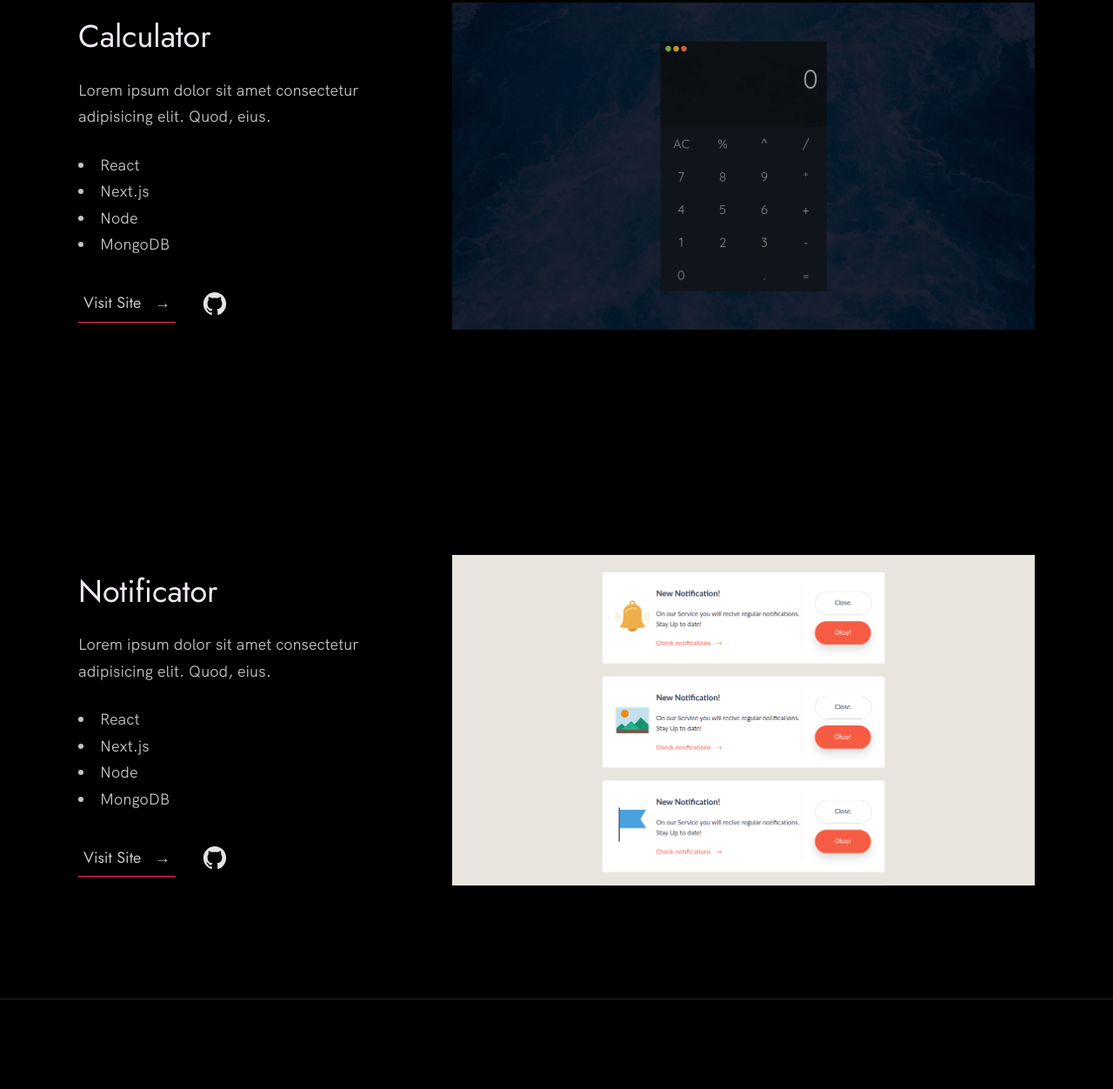
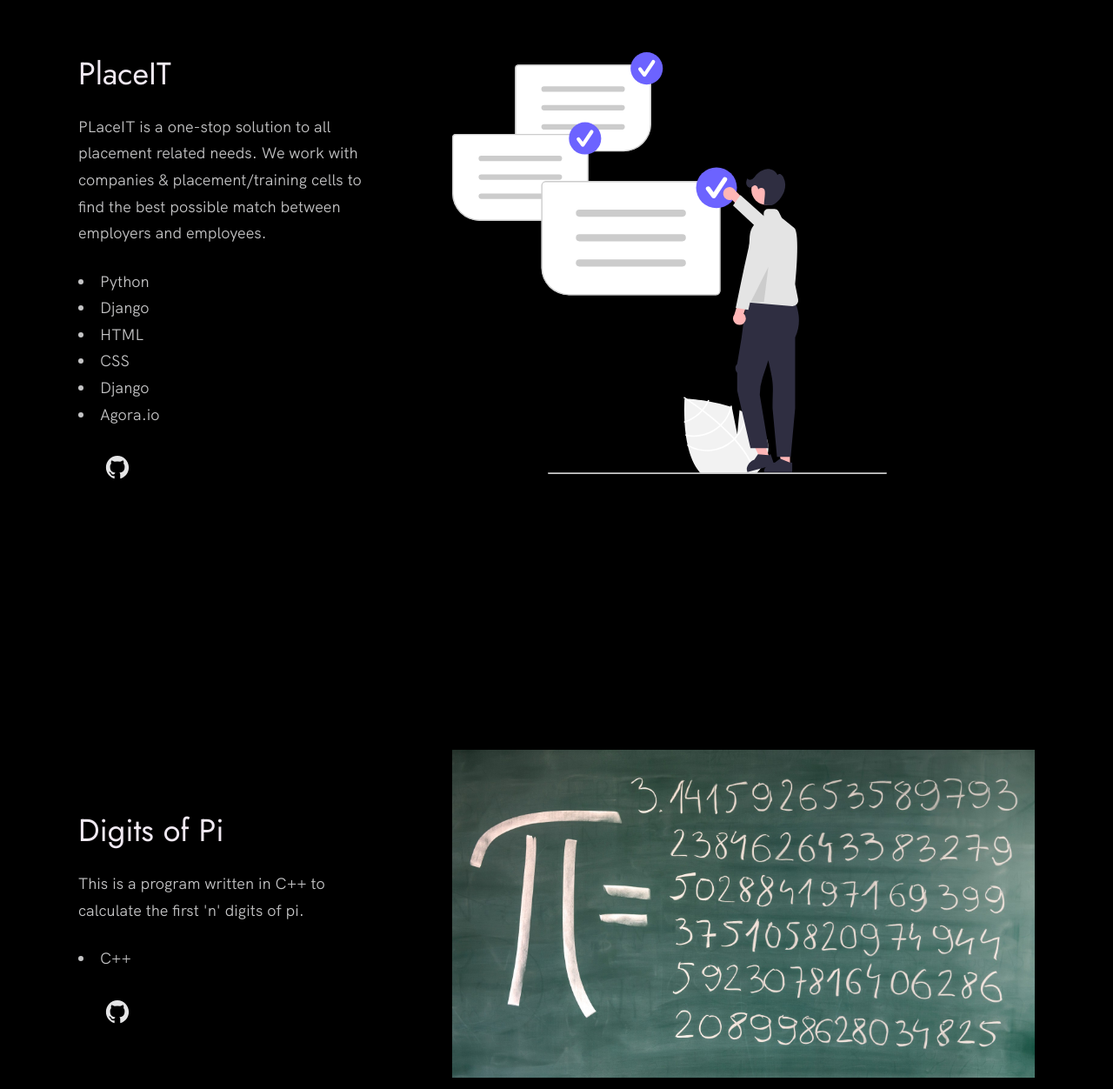
Before and after one commit to pavanthanay/portfolia-se, a plain HTML site: page index.html in a window 1280 px wide. Shown: the part 1925-3177 px from the top of the page at 87% size. Drawn offline with Linux system fonts and the light colour scheme.

Commit message:
Added more projects in My work section

```diff
--- a/index.html
+++ b/index.html
@@ -97,57 +97,48 @@
 
           <div class="work__box">
             <div class="work__text">
-              <h3>Calculator</h3>
+              <h3>PlaceIT</h3>
               <p>
-                Lorem ipsum dolor sit amet consectetur adipisicing elit. Quod,
-                eius.
+                PLaceIT is a one-stop solution to all placement related needs. We work with companies & placement/training cells to find the best possible match between employers and employees.
               </p>
               <ul class="work__list">
-                <li>React</li>
-                <li>Next.js</li>
-                <li>Node</li>
-                <li>MongoDB</li>
+                <li>Python</li>
+                <li>Django</li>
+                <li>HTML</li>
+                <li>CSS</li>
+                <li>Django</li>
+                <li>Agora.io</li>
               </ul>
 
               <div class="work__links">
-                <a href="#" class="link__text">
-                  Visit Site <span>&rarr;</span>
+                <a href="https://github.com/chinmayparekh/Master-Blasters" target="_blank">
+                  <img src="./images/github.svg" class="work__code" title="View Source Code" alt="GitHub" >
                 </a>
-                <a href="#">
+              </div>
+            </div>
+            <div class="work__image-box">
+              <img src="./images/placeit.svg" class="work__image" alt="Project 1" width="500" height="600"/>
+            </div>
+          </div>
+
+          <div class="work__box">
+            <div class="work__text">
+              <h3>Digits of Pi</h3>
+              <p>
+                This is a program written in C++ to calculate the first 'n' digits of pi.
+              </p>
+              <ul class="work__list">
+                <li>C++</li>
+              </ul>
+
+              <div class="work__links">
+                <a href="https://github.com/pavanthanay/NT1" target="_blank">
                   <img src="./images/github.svg" class="work__code" title="View Source Code" alt="GitHub">
                 </a>
               </div>
             </div>
             <div class="work__image-box">
-              <img src="./images/project-2.png" class="work__image" alt="Project 1" />
-            </div>
-          </div>
-
-          <div class="work__box">
-            <div class="work__text">
-              <h3>Notificator</h3>
-              <p>
-                Lorem ipsum dolor sit amet consectetur adipisicing elit. Quod,
-                eius.
-              </p>
-              <ul class="work__list">
-                <li>React</li>
-                <li>Next.js</li>
-                <li>Node</li>
-                <li>MongoDB</li>
-              </ul>
-
-              <div class="work__links">
-                <a href="#" class="link__text">
-                  Visit Site <span>&rarr;</span>
-                </a>
-                <a href="#">
-                  <img src="./images/github.svg" class="work__code" title="View Source Code" alt="GitHub">
-                </a>
-              </div>
-            </div>
-            <div class="work__image-box">
-              <img src="./images/project-3.png" class="work__image" alt="Project 3" />
+              <img src="./images/pi.jpg" class="work__image" alt="Project 3" />
             </div>
           </div>
         </div>
```
Also changed, not shown: images/pi.jpg (added), images/placeit.svg (added).
